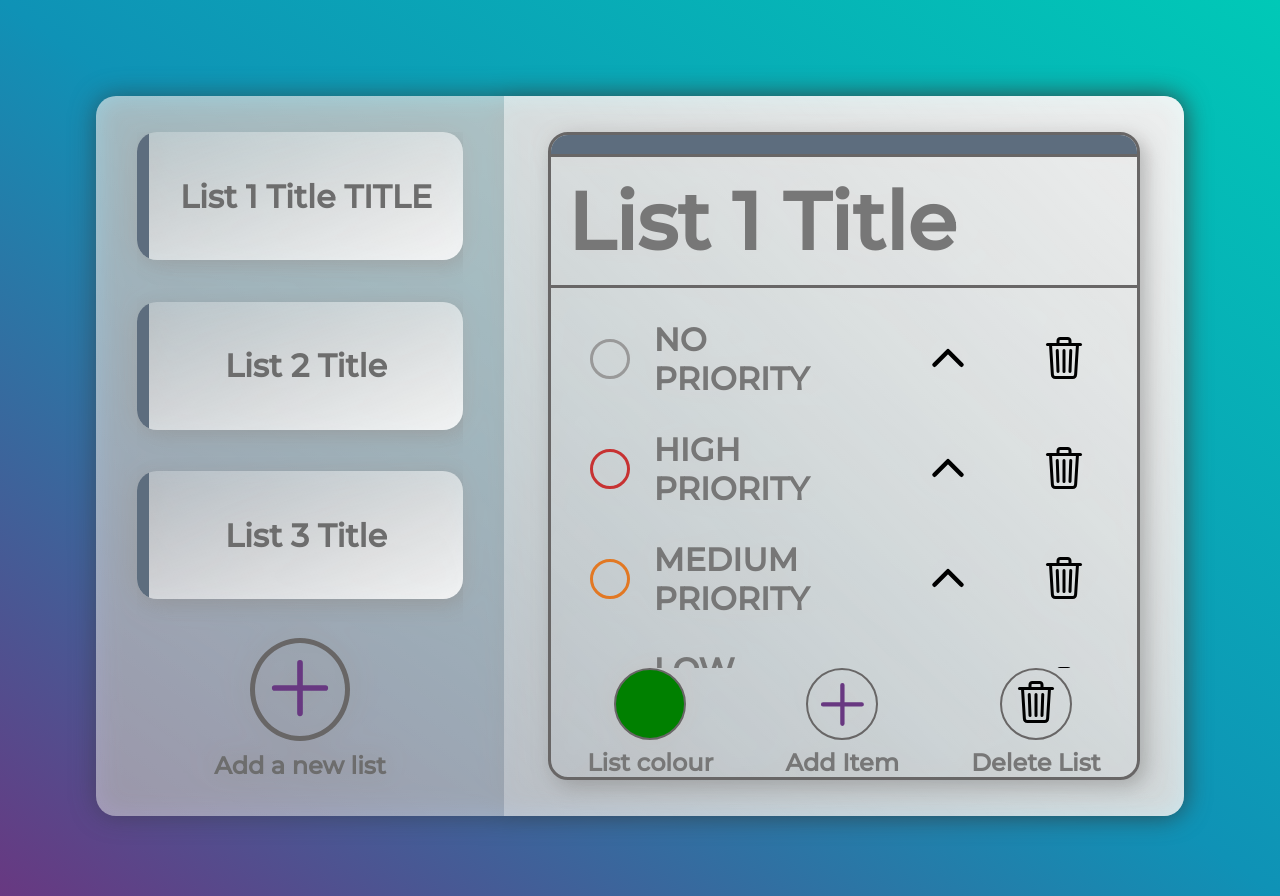
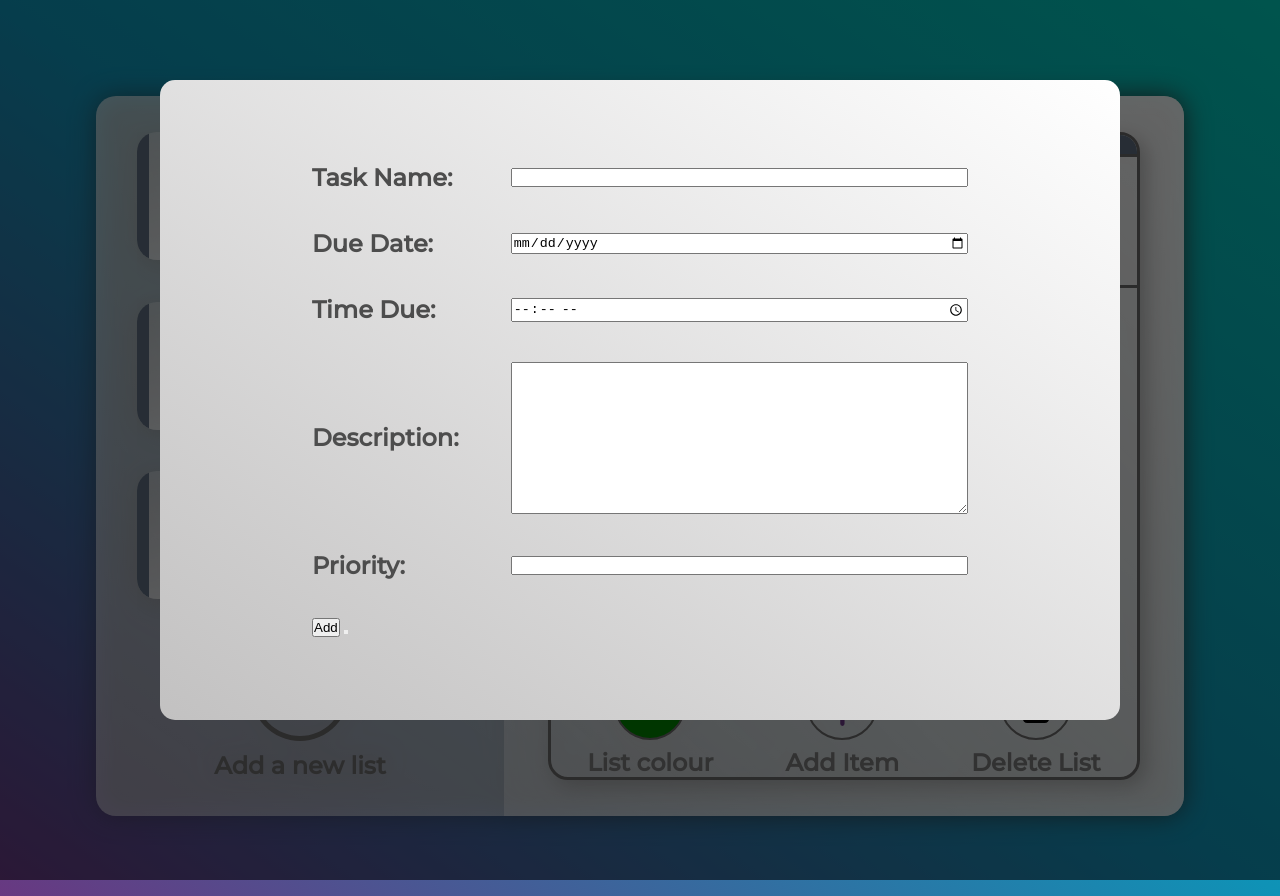
Before and after one commit to WhoDatChino/To-do-App, a plain HTML site: page index.html in a window 1280 px wide. Drawn offline with nearby package versions, Linux system fonts and the light colour scheme.

Commit message:
Added new list item form

```diff
--- a/index.html
+++ b/index.html
@@ -414,6 +414,37 @@
 
     </div>
 
+    <div class="overlay "></div>
+
+    <div class="form-container">
+
+        <form class="new-list-item-form">
+            <label for="task-name">Task Name:</label>
+            <input type="text" name="task-name" id="">
+            <label for="date">Due Date:</label>
+            <input type="date" name="date" id="">
+            <label for="time">Time Due:</label>
+            <input type="time" name="time" id="">
+            <label for="description">Description:</label>
+            <textarea name="" id="description" cols="30" rows="10"></textarea>
+            <label for="priority">Priority:</label>
+            <input list="priority">
+            <datalist id="priority">
+                <option value="No Priority"></option>
+                <option value="Low Priority"></option>
+                <option value="Medium Priority"></option>
+                <option value="High Priority"></option>
+            </datalist>
+            <div class="action-btn">
+                <input type="submit" value="Add">
+                <button></button>
+            </div>
+
+        </form>
+
+        <!-- <button></button> -->
+    </div>
+
 </body>
 
 <script src="https://unpkg.com/ionicons@5.4.0/dist/ionicons.js"></script>
--- a/style.css
+++ b/style.css
@@ -76,7 +76,7 @@ body {
   filter: drop-shadow(0 0 0.8rem rgb(51, 50, 50));
   align-items: center;
   align-content: center;
-  margin: 6rem auto;
+  margin: 6rem auto 1rem auto;
   display: flex;
   border-radius: 20px;
   overflow: hidden;
@@ -595,3 +595,56 @@ body {
 .hidden {
   display: none;
 }
+
+.overlay {
+  position: fixed;
+  top: 0;
+  left: 0;
+  width: 100%;
+  height: 110%;
+  background-color: rgba(0, 0, 0, 0.582);
+  background-repeat: no-repeat;
+  backdrop-filter: blur();
+  z-index: 21;
+}
+
+.form-container {
+  width: 60rem;
+  height: 40rem;
+  margin: auto;
+  position: fixed;
+  top: 50%;
+  left: 50%;
+  transform: translate(-50%, -50%);
+  z-index: 22;
+  background-image: linear-gradient(
+    to bottom left,
+    rgb(255, 255, 255),
+    rgb(194, 193, 193)
+  );
+  border-radius: 15px;
+}
+
+.new-list-item-form {
+  position: relative;
+  display: grid;
+  grid-template-columns: 1fr 2.5fr;
+  border-radius: 9px;
+  box-sizing: border-box;
+  align-items: center;
+  gap: 1rem;
+  padding: 2rem;
+  top: 50%;
+  left: 50%;
+  transform: translate(-50%, -50%);
+  width: 45rem;
+  height: 35rem;
+  /* background-color: rgba(253, 253, 253, 0);
+  box-shadow: 6px 6px 20px rgba(128, 128, 128, 0.239); */
+}
+
+.new-list-item-form label {
+  font-size: 1.5rem;
+  font-weight: bold;
+  color: rgb(77, 77, 77);
+}
```
